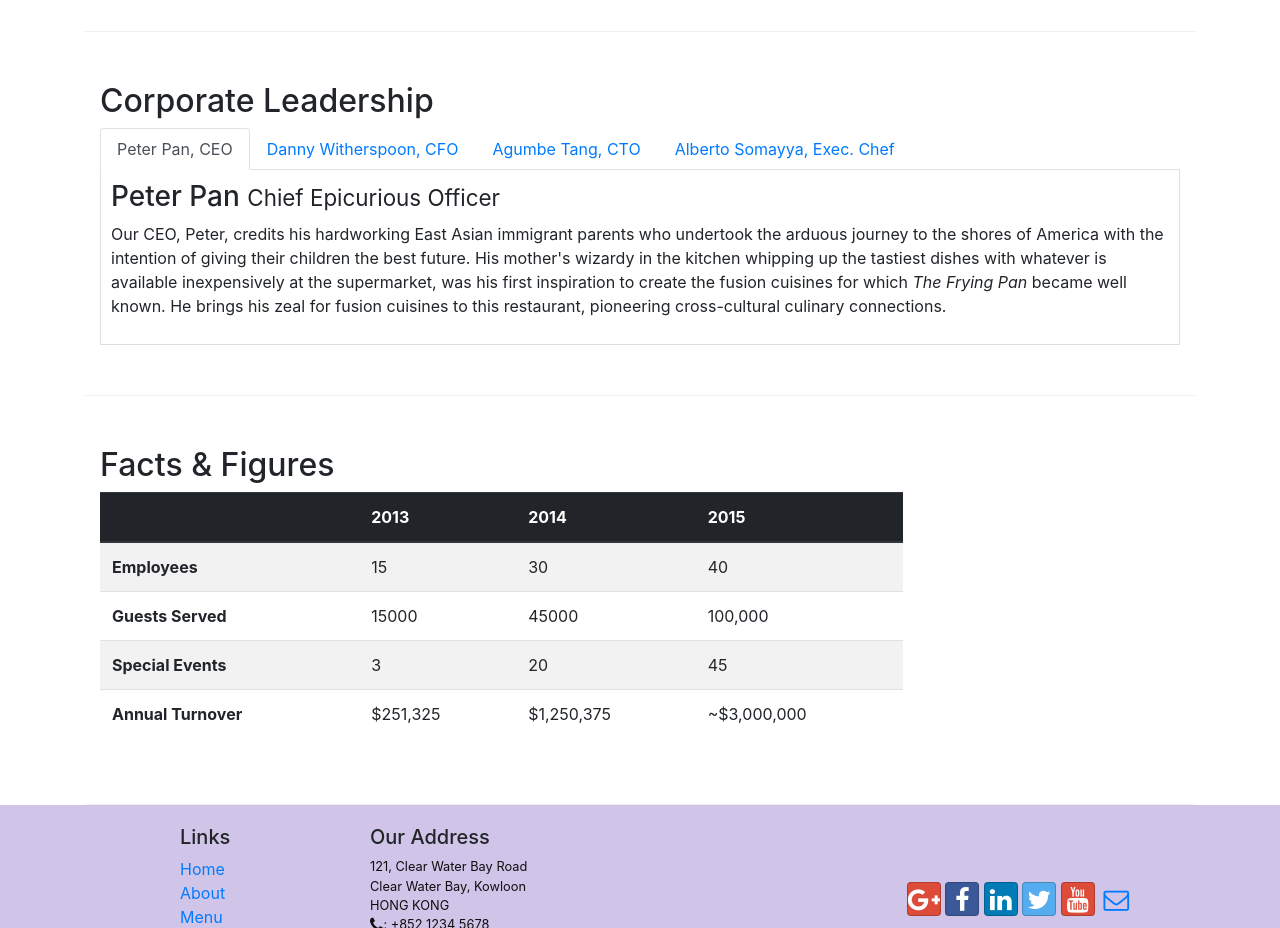
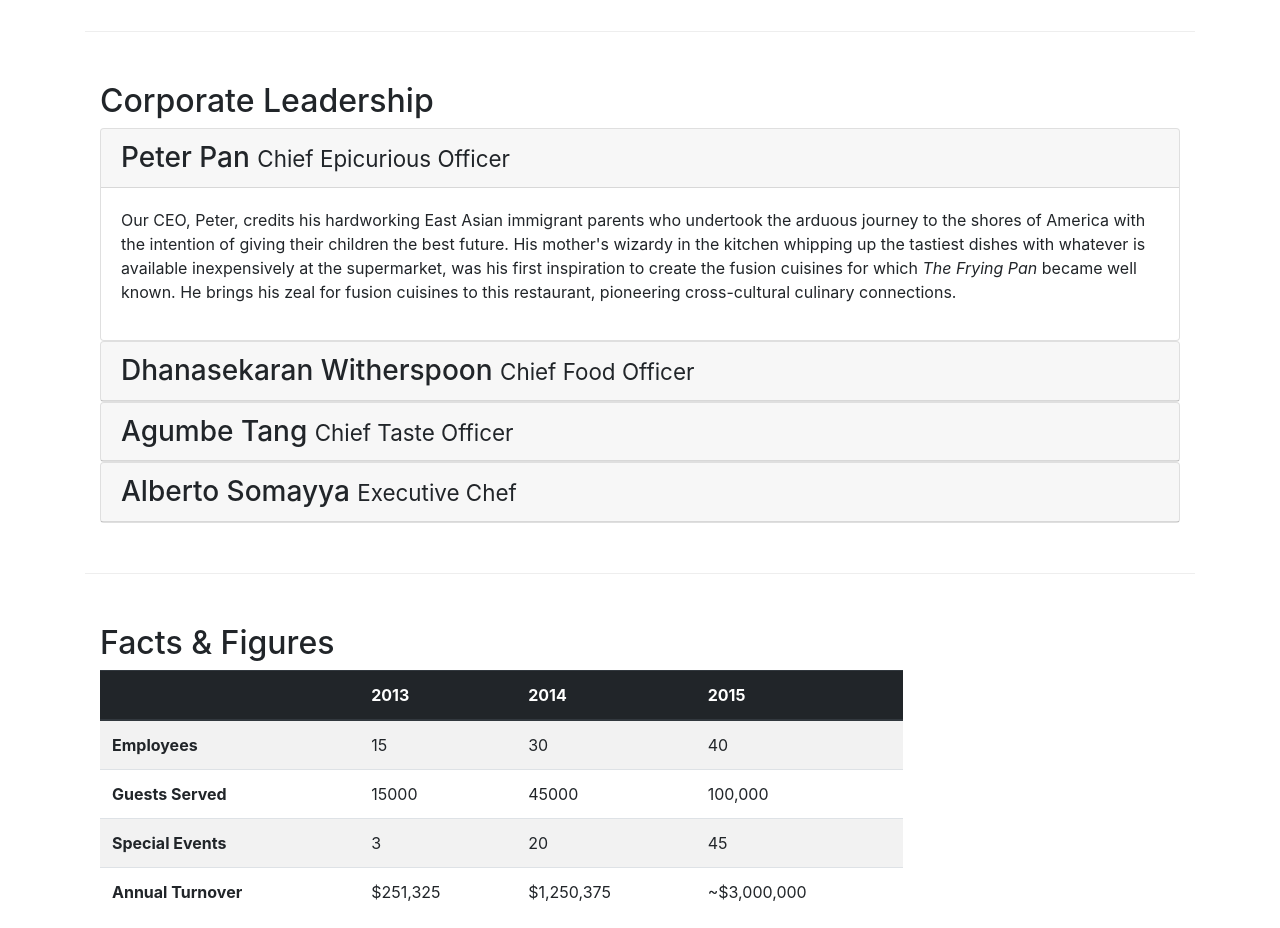
Before and after one commit to matiaslopezz/bootstrap4, a website: page aboutus.html in a window 1280 px wide. Shown: the part 940-1868 px from the top of the page. Drawn offline with nearby package versions, Linux system fonts and the light colour scheme.

Commit message:
Accordion

```diff
--- a/aboutus.html
+++ b/aboutus.html
@@ -102,40 +102,65 @@
             <div class="col-12">
                 <h2>Corporate Leadership</h2>
 
-                <ul class="nav nav-tabs">
-                    <li class="nav-item">
-                      <a class="nav-link active" href="#peter" role="tab" data-toggle="tab">Peter Pan, CEO</a>
-                    </li>
-                    <li class="nav-item">
-                      <a class="nav-link" href="#danny" role="tab" data-toggle="tab">Danny Witherspoon, CFO</a>
-                    </li>
-                    <li class="nav-item">
-                      <a class="nav-link" href="#agumbe"role="tab" data-toggle="tab">Agumbe Tang, CTO</a>
-                    </li>
-                    <li class="nav-item">
-                      <a class="nav-link" href="#alberto" role="tab" data-toggle="tab">Alberto Somayya, Exec. Chef</a>
-                    </li>
-                </ul>
-
-                <div class="tab-content">
-                    <div role="tabpanel" class="tab-pane fade show active" id="peter">
-                        <h3>Peter Pan <small>Chief Epicurious Officer</small></h3>
-                        <p class="d-none d-sm-block">Our CEO, Peter, credits his hardworking East Asian immigrant parents who undertook the arduous journey to the shores of America with the intention of giving their children the best future. His mother's wizardy in the kitchen whipping up the tastiest dishes with whatever is available inexpensively at the supermarket, was his first inspiration to create the fusion cuisines for which <em>The Frying Pan</em> became well known. He brings his zeal for fusion cuisines to this restaurant, pioneering cross-cultural culinary connections.</p>
+                <div id="accordion">
+                    <div class="card">
+                        <div class="card-header" role="tab" id="peterhead">
+                            <h3 class="mb-0">
+                                <a data-toggle="collapse" data-target="#peter">
+                                Peter Pan <small>Chief Epicurious Officer</small>
+                                </a>
+                            </h3>
+                        </div>
+                        <div class="collapse show" id="peter" data-parent="#accordion">
+                            <div class="card-body">
+                                <p class="d-none d-sm-block">Our CEO, Peter, credits his hardworking East Asian immigrant parents who undertook the arduous journey to the shores of America with the intention of giving their children the best future. His mother's wizardy in the kitchen whipping up the tastiest dishes with whatever is available inexpensively at the supermarket, was his first inspiration to create the fusion cuisines for which <em>The Frying Pan</em> became well known. He brings his zeal for fusion cuisines to this restaurant, pioneering cross-cultural culinary connections.</p>
+                            </div>
+                        </div>
                     </div>
 
-                    <div role="tabpanel" class="tab-pane fade" id="danny">
-                        <h3>Dhanasekaran Witherspoon <small>Chief Food Officer</small></h3>
-                        <p class="d-none d-sm-block">Our CFO, Danny, as he is affectionately referred to by his colleagues, comes from a long established family tradition in farming and produce. His experiences growing up on a farm in the Australian outback gave him great appreciation for varieties of food sources. As he puts it in his own words, <em>Everything that runs, wins, and everything that stays, pays!</em></p>
+                    <div class="card">
+                        <div class="card-header" role="tab" id="dannyhead">
+                            <h3 class="mb-0">
+                                <a class="collapsed" data-toggle="collapse" data-target="#danny">
+                                Dhanasekaran Witherspoon <small>Chief Food Officer</small>
+                                </a>
+                            </h3>
+                        </div>
+                         <div class="collapse" id="danny" data-parent="#accordion">
+                            <div class="card-body">
+                                <p class="d-none d-sm-block">Our CFO, Danny, as he is affectionately referred to by his colleagues, comes from a long established family tradition in farming and produce. His experiences growing up on a farm in the Australian outback gave him great appreciation for varieties of food sources. As he puts it in his own words, <em>Everything that runs, wins, and everything that stays, pays!</em></p>
+                            </div>
+                        </div>
                     </div>
 
-                    <div role="tabpanel" class="tab-pane fade" id="agumbe">
-                        <h3>Agumbe Tang <small>Chief Taste Officer</small></h3>
-                        <p class="d-none d-sm-block">Blessed with the most discerning gustatory sense, Agumbe, our CTO, personally ensures that every dish that we serve meets his exacting tastes. Our chefs dread the tongue lashing that ensues if their dish does not meet his exacting standards. He lives by his motto, <em>You click only if you survive my lick.</em></p>
+                    <div class="card">
+                        <div class="card-header" role="tab" id="agumbehead">
+                            <h3 class="mb-0">
+                                <a class="collapsed" data-toggle="collapse" data-target="#agumbe">
+                                Agumbe Tang <small>Chief Taste Officer</small>
+                                </a>
+                            </h3>
+                        </div>
+                        <div class="collapse" id="agumbe" data-parent="#accordion">
+                            <div class="card-body">
+                                <p class="d-none d-sm-block">Blessed with the most discerning gustatory sense, Agumbe, our CTO, personally ensures that every dish that we serve meets his exacting tastes. Our chefs dread the tongue lashing that ensues if their dish does not meet his exacting standards. He lives by his motto, <em>You click only if you survive my lick.</em></p>
+                            </div>
+                        </div>
                     </div>
 
-                    <div role="tabpanel" class="tab-pane fade" id="aberto">
-                        <h3>Alberto Somayya <small>Executive Chef</small></h3>
-                        <p class="d-none d-sm-block">Award winning three-star Michelin chef with wide International experience having worked closely with whos-who in the culinary world, he specializes in creating mouthwatering Indo-Italian fusion experiences. He says, <em>Put together the cuisines from the two craziest cultures, and you get a winning hit! Amma Mia!</em></p>
+                    <div class="card">
+                        <div class="card-header" role="tab" id="albertohead">
+                            <h3 class="mb-0">
+                                <a class="collapsed" data-toggle="collapse" data-target="#alberto">
+                                Alberto Somayya <small>Executive Chef</small>
+                                </a>
+                            </h3>
+                         </div>
+                        <div class="collapse" id="alberto" data-parent="#accordion">
+                            <div class="card-body">
+                                <p class="d-none d-sm-block">Award winning three-star Michelin chef with wide International experience having worked closely with whos-who in the culinary world, he specializes in creating mouthwatering Indo-Italian fusion experiences. He says, <em>Put together the cuisines from the two craziest cultures, and you get a winning hit! Amma Mia!</em></p>
+                            </div>
+                        </div>
                     </div>
                 </div>
             </div>
```
